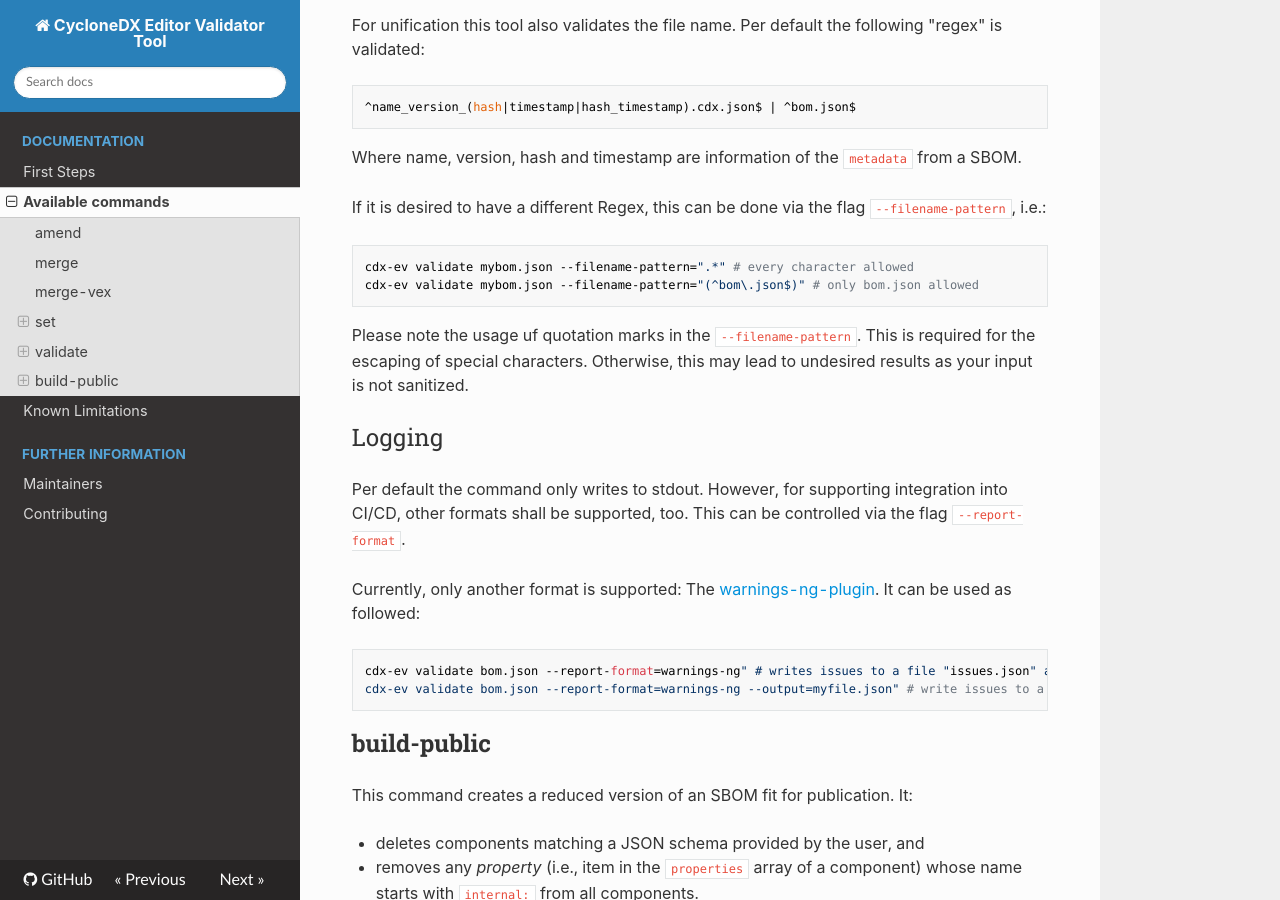
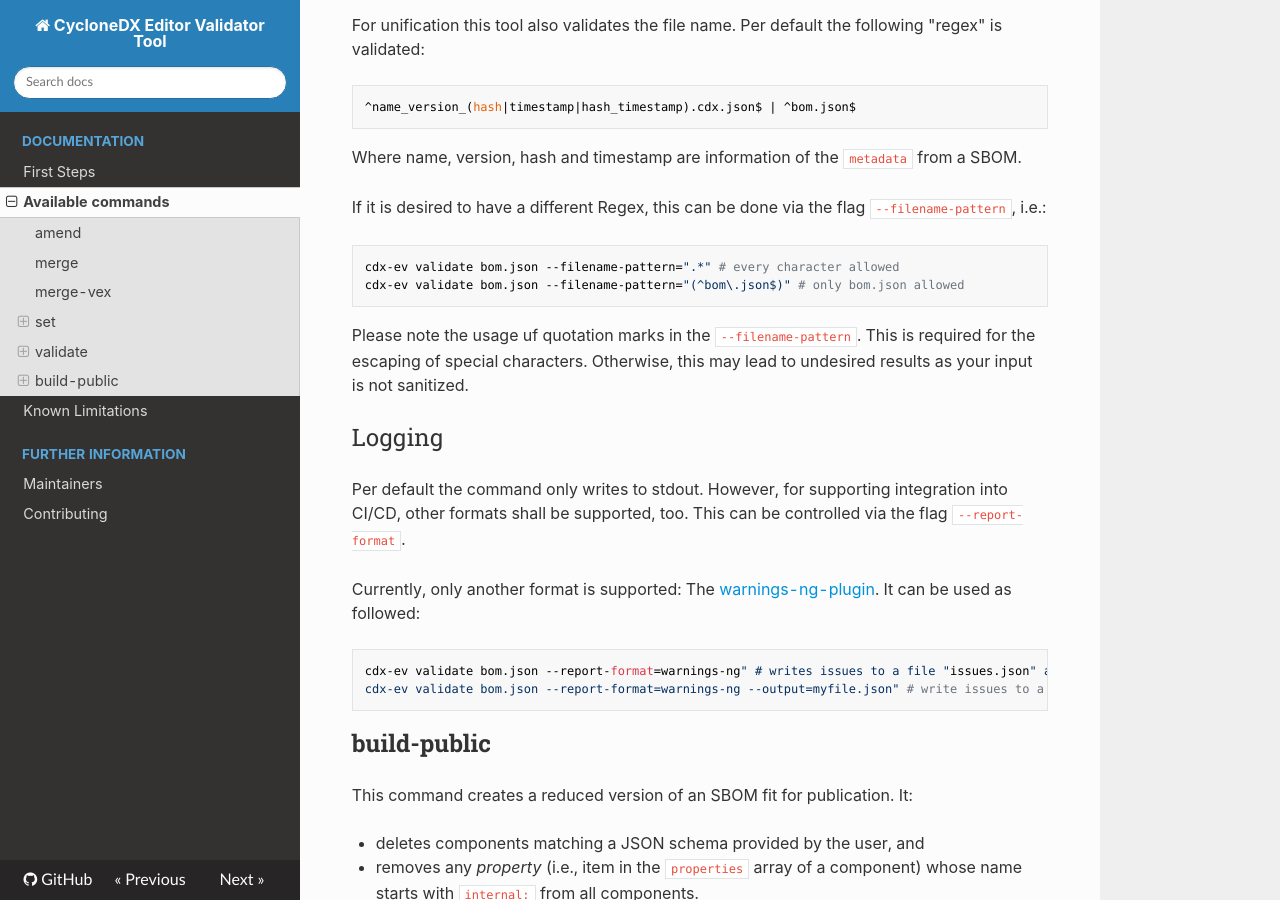
Before and after one commit to Festo-se/cyclonedx-editor-validator, an MkDocs documentation site: the page built from docs/available_commands.md, in a window 1280 px wide and 900 px high, scrolled down 4783 px. Built offline with MkDocs 1.6.1, drawn with Linux system fonts in a browser that asks for light colours; nearby versions of some CDN libraries; some web fonts are replaced.

Commit message:
Update available_commands.md

```diff
--- a/docs/available_commands.md
+++ b/docs/available_commands.md
@@ -165,8 +165,8 @@ Where name, version, hash and timestamp are information of the `metadata` from a
 
 If it is desired to have a different Regex, this can be done via the flag `--filename-pattern`, i.e.:
 
-    cdx-ev validate mybom.json --filename-pattern=".*" # every character allowed
-    cdx-ev validate mybom.json --filename-pattern="(^bom\.json$)" # only bom.json allowed
+    cdx-ev validate bom.json --filename-pattern=".*" # every character allowed
+    cdx-ev validate bom.json --filename-pattern="(^bom\.json$)" # only bom.json allowed
 
 Please note the usage uf quotation marks in the `--filename-pattern`. This is required for the escaping of special characters.
 Otherwise, this may lead to undesired results as your input is not sanitized.
```
